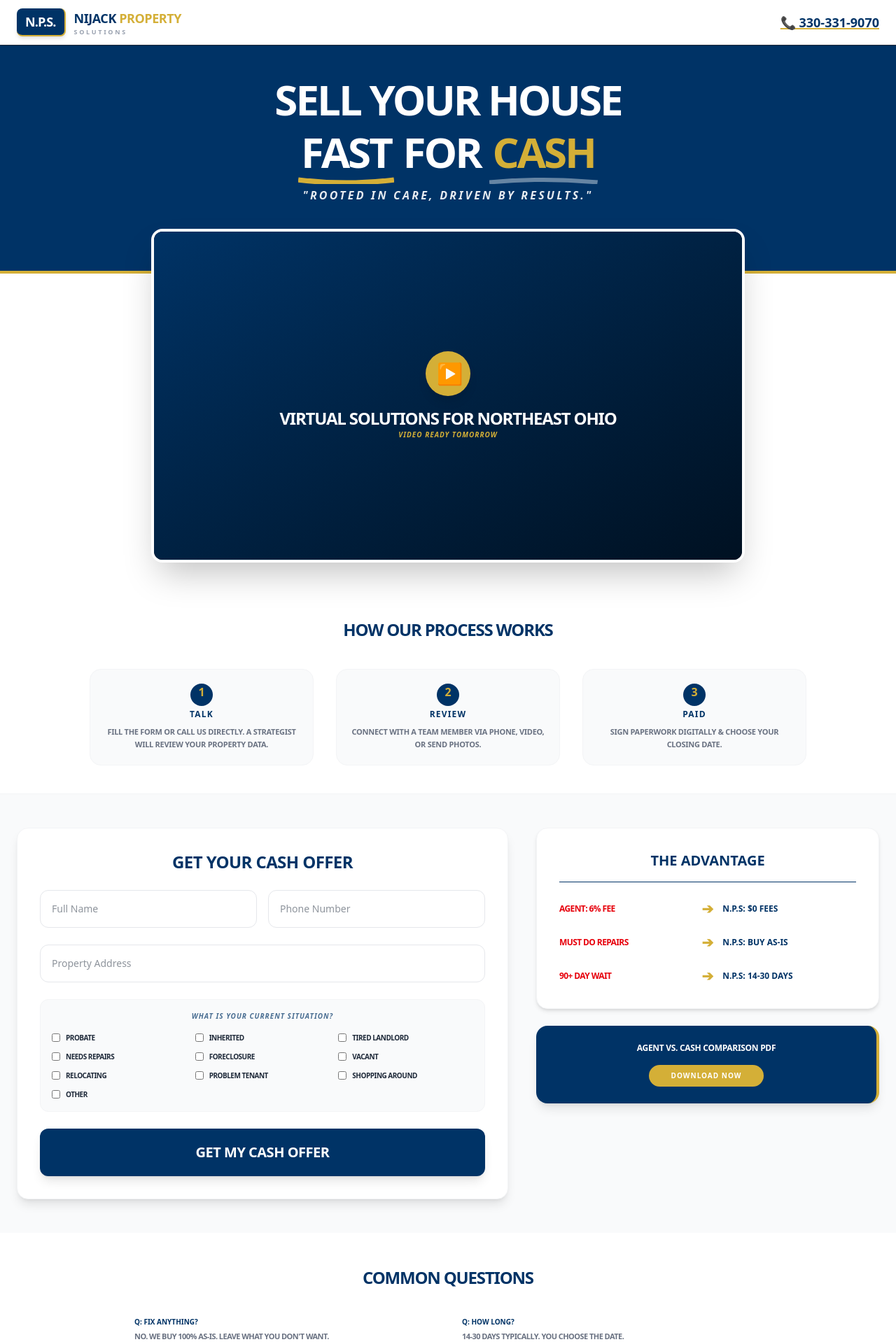
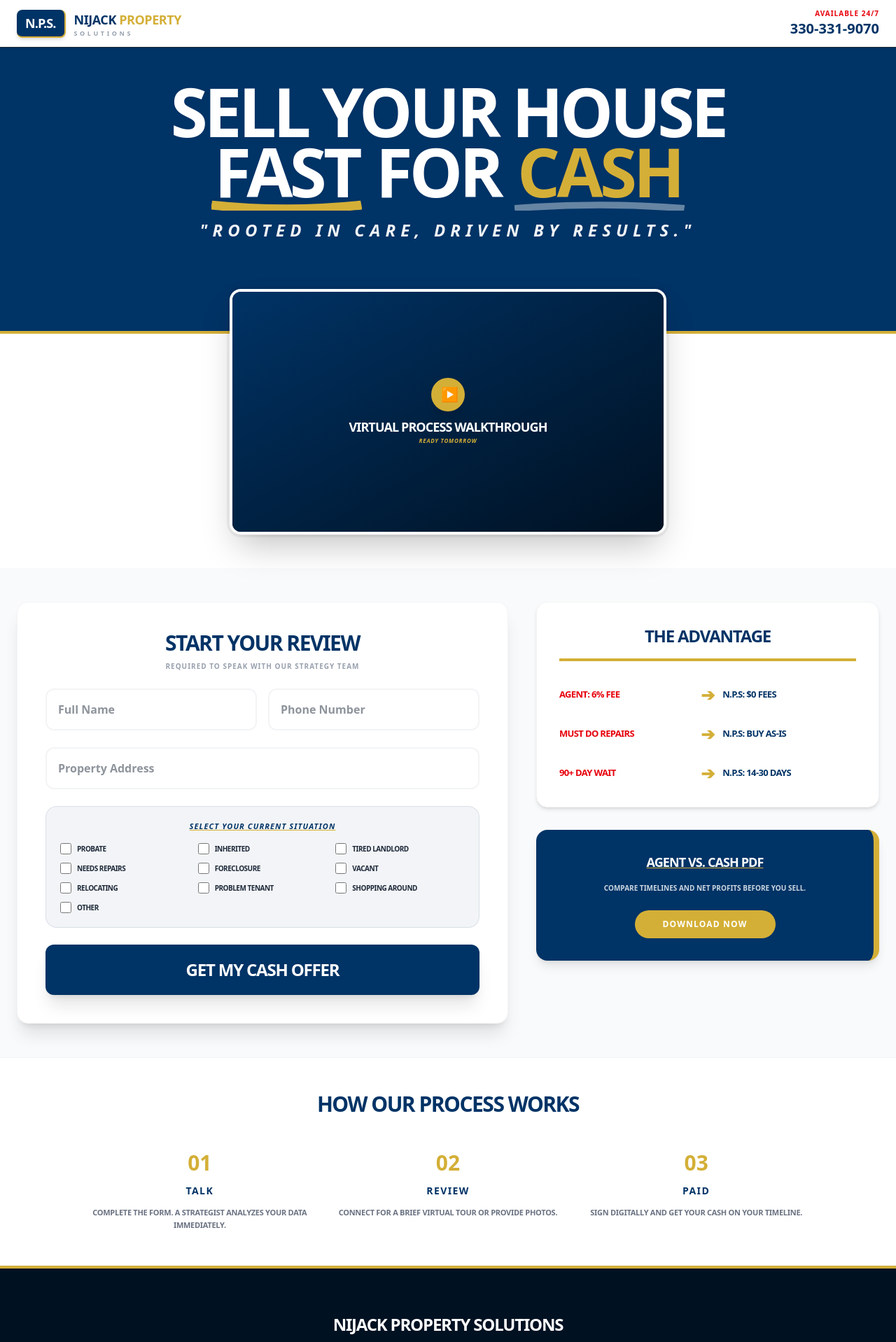
Before and after one commit to nijackacquisitions56/nijack-property-solutions, a React (Vite) app: page / in a window 1280 px wide. Shown: the top 1918 px of the page at 70% size. Built offline with nearby package versions, Linux system fonts and the light colour scheme.

Commit message:
Update App.jsx

```diff
--- a/src/App.jsx
+++ b/src/App.jsx
@@ -1,13 +1,22 @@
 import React, { useState } from "react";
 
-export default function NijackPropertySolutionsAudit() {
+export default function NijackPropertySolutionsElite() {
   const [submitted, setSubmitted] = useState(false);
   const [showOther, setShowOther] = useState(false);
+  const [isShopping, setIsShopping] = useState(false);
 
   const handleSubmit = async (e) => {
     e.preventDefault();
     const form = e.target;
     const data = new FormData(form);
+
+    // Screening Logic
+    const situation = data.getAll("situation");
+    if (situation.includes("Shopping Around")) {
+      setIsShopping(true);
+      return;
+    }
+
     try {
       const response = await fetch("https://formspree.io/f/xaqpozbn", {
         method: "POST",
@@ -19,12 +28,6 @@ export default function NijackPropertySolutionsAudit() {
         window.scrollTo({ top: 100, behavior: 'smooth' });
       }
     } catch (err) { console.error(err); }
-  };
-
-  const handleCheckboxChange = (e) => {
-    if (e.target.value === "Other") {
-      setShowOther(e.target.checked);
-    }
   };
 
   return (
@@ -39,56 +42,41 @@ export default function NijackPropertySolutionsAudit() {
             </div>
             <div className="text-left leading-tight">
               <div className="font-black text-lg text-[#003366] uppercase tracking-tight">NIJACK <span className="text-[#D4AF37]">PROPERTY</span></div>
-              <div className="text-[9px] text-gray-400 uppercase tracking-[0.3em] font-bold">Solutions</div>
+              <div className="text-[9px] text-gray-400 uppercase tracking-[0.4em] font-bold">Solutions</div>
             </div>
           </div>
-          <a href="tel:3303319070" className="font-bold text-[#003366] text-base md:text-lg underline decoration-[#D4AF37] decoration-2">📞 330-331-9070</a>
+          <div className="text-right">
+             <div className="text-[10px] font-black text-red-600 uppercase tracking-widest">Available 24/7</div>
+             <a href="tel:3303319070" className="font-black text-[#003366] text-xl">330-331-9070</a>
+          </div>
         </div>
       </header>
 
-      {/* COMPACT HERO */}
-      <section className="bg-[#003366] text-white pt-10 pb-24 border-b-4 border-[#D4AF37]">
-        <div className="mx-auto max-w-5xl px-6 text-center">
-          <h1 className="text-3xl md:text-6xl font-black mb-3 uppercase tracking-tighter leading-tight">
+      {/* BIGGER DESKTOP HERO */}
+      <section className="bg-[#003366] text-white pt-12 pb-32 border-b-4 border-[#D4AF37]">
+        <div className="mx-auto max-w-6xl px-6 text-center">
+          <h1 className="text-5xl md:text-8xl font-black mb-6 uppercase tracking-tighter leading-[0.9]">
             Sell Your House <br/>
             <span className="relative inline-block px-1">FAST
-              <svg className="absolute -bottom-2 left-0 w-full h-3 text-[#D4AF37]" viewBox="0 0 100 10" preserveAspectRatio="none"><path d="M0 5 Q 50 12 100 5" stroke="currentColor" strokeWidth="6" fill="transparent"/></svg>
+              <svg className="absolute -bottom-3 left-0 w-full h-4 text-[#D4AF37]" viewBox="0 0 100 10" preserveAspectRatio="none"><path d="M0 5 Q 50 12 100 5" stroke="currentColor" strokeWidth="8" fill="transparent"/></svg>
             </span> {" "}For{" "}
             <span className="relative inline-block px-1 text-[#D4AF37]">CASH
-              <svg className="absolute -bottom-2 left-0 w-full h-3 text-white opacity-40" viewBox="0 0 100 10" preserveAspectRatio="none"><path d="M0 8 Q 50 2 100 8" stroke="currentColor" strokeWidth="5" fill="transparent"/></svg>
+              <svg className="absolute -bottom-3 left-0 w-full h-4 text-white opacity-40" viewBox="0 0 100 10" preserveAspectRatio="none"><path d="M0 8 Q 50 2 100 8" stroke="currentColor" strokeWidth="6" fill="transparent"/></svg>
             </span>
           </h1>
-          <p className="text-sm md:text-base font-bold uppercase tracking-[0.2em] opacity-90 italic">"Rooted in Care, Driven by Results."</p>
+          <p className="text-lg md:text-2xl font-bold uppercase tracking-[0.3em] opacity-95 italic mt-4">"Rooted in Care, Driven by Results."</p>
         </div>
       </section>
 
-      {/* VIDEO SPOTLIGHT */}
-      <section className="mx-auto max-w-4xl px-6 -mt-16 mb-10">
-        <div className="bg-[#001122] rounded-2xl shadow-2xl border-4 border-white overflow-hidden aspect-video relative group">
+      {/* SMALLER VIDEO SPOTLIGHT */}
+      <section className="mx-auto max-w-2xl px-6 -mt-16 mb-12">
+        <div className="bg-[#001122] rounded-2xl shadow-2xl border-4 border-white overflow-hidden aspect-video relative group ring-4 ring-black/5">
            <div className="absolute inset-0 flex flex-col items-center justify-center text-center p-6 bg-gradient-to-br from-[#003366] to-[#001122]">
-              <div className="w-16 h-16 bg-[#D4AF37] rounded-full flex items-center justify-center mb-4 shadow-lg group-hover:scale-110 transition-transform cursor-pointer">
-                <span className="text-white text-3xl ml-1">▶</span>
+              <div className="w-12 h-12 bg-[#D4AF37] rounded-full flex items-center justify-center mb-2 shadow-lg transition-transform group-hover:scale-110 cursor-pointer">
+                <span className="text-white text-xl ml-1">▶</span>
               </div>
-              <h3 className="text-white font-black text-2xl uppercase tracking-tighter">Virtual Solutions for Northeast Ohio</h3>
-              <p className="text-[#D4AF37] font-bold uppercase text-[10px] tracking-widest italic">Video Ready Tomorrow</p>
-           </div>
-        </div>
-      </section>
-
-      {/* REVISED AND NEUTRALIZED PROCESS SECTION */}
-      <section id="how-it-works" className="py-10 bg-white border-b border-gray-100 px-6">
-        <div className="mx-auto max-w-5xl text-center">
-          <h2 className="text-2xl font-black text-[#003366] uppercase mb-10 tracking-tighter">How Our Process Works</h2>
-          <div className="grid md:grid-cols-3 gap-8">
-            {[{t:"Talk",d:"Fill the form or call us directly. A strategist will review your property data."}, {t:"Review",d:"Connect with a team member via phone, video, or send photos."}, {t:"Paid",d:"Sign paperwork digitally & choose your closing date."}].map((s,i) => (
-              <div key={i} className="space-y-2 p-5 bg-gray-50 rounded-2xl border border-gray-100">
-                <div className="inline-block h-8 w-8 bg-[#003366] rounded-full text-[#D4AF37] font-black text-base flex items-center justify-center mb-1">
-                  {i+1}
-                </div>
-                <h4 className="font-black text-[#003366] uppercase text-xs tracking-widest">{s.t}</h4>
-                <p className="text-[11px] text-gray-500 font-bold uppercase tracking-tight leading-relaxed">{s.d}</p>
-              </div>
-            ))}
+              <h3 className="text-white font-black text-lg uppercase tracking-tighter">Virtual Process Walkthrough</h3>
+              <p className="text-[#D4AF37] font-bold uppercase text-[8px] tracking-widest italic">Ready Tomorrow</p>
            </div>
         </div>
       </section>
@@ -97,92 +85,88 @@ export default function NijackPropertySolutionsAudit() {
       <main className="py-12 bg-gray-50">
         <div className="mx-auto max-w-7xl px-6 grid lg:grid-cols-12 gap-10 items-start">
 
-          <div className="lg:col-span-7 bg-white rounded-2xl p-6 md:p-8 shadow-lg border border-gray-100">
-            {!submitted ? (
+          {/* SCREENING FORM */}
+          <div className="lg:col-span-7 bg-white rounded-2xl p-6 md:p-10 shadow-xl border border-gray-100">
+            {!submitted && !isShopping ? (
               <form onSubmit={handleSubmit} className="space-y-6">
-                <h2 className="text-2xl font-black text-[#003366] uppercase text-center tracking-tight">Get Your Cash Offer</h2>
+                <h2 className="text-3xl font-black text-[#003366] uppercase text-center tracking-tighter">Start Your Review</h2>
+                <p className="text-[10px] text-gray-400 font-bold uppercase text-center -mt-4 tracking-widest">Required to speak with our strategy team</p>
                 <div className="grid md:grid-cols-2 gap-4">
-                  <input name="full_name" required placeholder="Full Name" className="rounded-xl border border-gray-200 p-4 w-full text-sm font-medium" />
-                  <input name="phone" required placeholder="Phone Number" className="rounded-xl border border-gray-200 p-4 w-full text-sm font-medium" />
+                  <input name="full_name" required placeholder="Full Name" className="rounded-xl border-2 border-gray-100 p-4 w-full text-base font-bold" />
+                  <input name="phone" required placeholder="Phone Number" className="rounded-xl border-2 border-gray-100 p-4 w-full text-base font-bold" />
                 </div>
-                <input name="property_address" required placeholder="Property Address" className="rounded-xl border border-gray-200 p-4 w-full text-sm font-medium" />
+                <input name="property_address" required placeholder="Property Address" className="rounded-xl border-2 border-gray-100 p-4 w-full text-base font-bold" />
 
-                <div className="p-4 bg-gray-50 rounded-xl border border-gray-100">
-                  <p className="text-[10px] font-black text-[#003366] uppercase mb-4 text-center tracking-widest opacity-70 italic">What is your current situation?</p>
+                <div className="p-5 bg-[#003366]/5 rounded-2xl border border-[#003366]/10">
+                  <p className="text-[11px] font-black text-[#003366] uppercase mb-4 text-center tracking-widest italic underline decoration-[#D4AF37]">Select Your Current Situation</p>
                   <div className="grid grid-cols-2 sm:grid-cols-3 gap-3 text-[10px]">
                     {["Probate", "Inherited", "Tired Landlord", "Needs Repairs", "Foreclosure", "Vacant", "Relocating", "Problem Tenant", "Shopping Around", "Other"].map((label) => (
                       <label key={label} className="flex gap-2 items-center cursor-pointer hover:text-[#D4AF37] transition-colors">
-                        <input type="checkbox" name="situation" value={label} onChange={handleCheckboxChange} className="h-3 w-3 accent-[#003366]" />
+                        <input type="checkbox" name="situation" value={label} onChange={(e) => {
+                           if(e.target.value === "Other") setShowOther(e.target.checked);
+                        }} className="h-4 w-4 accent-[#003366]" />
                         <span className="font-bold uppercase tracking-tighter">{label}</span>
                       </label>
                     ))}
                   </div>
+                  {showOther && <textarea name="other_explanation" placeholder="Details..." className="mt-4 w-full rounded-xl border-2 border-gray-100 p-3 text-[11px] font-bold uppercase h-20 outline-none focus:border-[#D4AF37]" />}
+                </div>
 
-                  {showOther && (
-                    <div className="mt-4 animate-in fade-in slide-in-from-top-1 duration-200">
-                      <textarea name="other_explanation" placeholder="Please describe..." className="w-full rounded-xl border border-gray-200 p-3 text-[11px] font-bold uppercase outline-none focus:border-[#D4AF37] h-20" />
+                <button type="submit" className="w-full rounded-xl bg-[#003366] py-5 font-black text-white text-2xl shadow-xl hover:bg-[#D4AF37] transition-all uppercase tracking-tighter">
+                  GET MY CASH OFFER
+                </button>
+              </form>
+            ) : isShopping ? (
+              <div className="text-center py-16 px-4">
+                <h2 className="text-2xl font-black text-[#003366] uppercase mb-4">Thank You for Inquiring</h2>
+                <p className="text-sm font-bold text-gray-500 uppercase leading-relaxed">We focus on owners needing to sell within 60 days. Please download our "Agent vs. Cash" guide to the right to see if a cash offer fits your timeline.</p>
+              </div>
+            ) : (
+              <div className="text-center py-16">
+                <h2 className="text-3xl font-black text-[#D4AF37] uppercase tracking-tighter">Review Initiated!</h2>
+                <p className="font-bold text-[#003366] uppercase mt-2">A strategist will be in touch shortly.</p>
               </div>
             )}
           </div>
 
-                <button type="submit" className="w-full rounded-xl bg-[#003366] py-5 font-black text-white text-xl shadow-lg hover:bg-[#D4AF37] transition-all uppercase tracking-tight">
-                  GET MY CASH OFFER
-                </button>
-              </form>
-            ) : (
-              <div className="text-center py-12"><h2 className="text-2xl font-black text-[#D4AF37] uppercase tracking-tighter">Your property is under review!</h2></div>
-            )}
-          </div>
-
-          <div className="lg:col-span-5 space-y-6">
-
-            {/* AUDITED NIJACK ADVANTAGE (IMPROVED VISIBILITY) */}
+          {/* THE ADVANTAGE (BIGGER TEXT) */}
+          <div className="lg:col-span-5 space-y-8">
             <div className="bg-white rounded-2xl p-8 shadow-md border border-gray-100">
-              <h3 className="text-xl font-black text-[#003366] mb-6 uppercase border-b pb-4 text-center">The Advantage</h3>
-              <div className="space-y-5">
+              <h3 className="text-2xl font-black text-[#003366] mb-8 uppercase border-b-4 border-[#D4AF37] pb-4 text-center tracking-tighter">The Advantage</h3>
+              <div className="space-y-6">
                 {[
                   { bad: "Agent: 6% Fee", good: "N.P.S: $0 Fees" },
                   { bad: "Must Do Repairs", good: "N.P.S: Buy AS-IS" },
                   { bad: "90+ Day Wait", good: "N.P.S: 14-30 Days" }
                 ].map((row, i) => (
-                  <div key={i} className="flex items-center text-[12px] font-black uppercase">
-                    {/* The bad text is now red, bold, no line-through, and wider for maximum visibility */}
-                    <span className="text-red-600 font-extrabold w-[45%] text-left tracking-tighter">
-                      {row.bad}
-                    </span>
-                    <span className="text-[#D4AF37] text-xl font-bold px-2 w-[10%] text-center">
-                      ➔
-                    </span>
-                    <span className="text-[#003366] w-[45%] text-left">
-                      {row.good}
-                    </span>
+                  <div key={i} className="flex items-center text-[13px] font-black uppercase tracking-tighter">
+                    <span className="text-red-600 font-black w-[45%] text-left">{row.bad}</span>
+                    <span className="text-[#D4AF37] text-2xl font-bold px-2 w-[10%] text-center">➔</span>
+                    <span className="text-[#003366] w-[45%] text-left">{row.good}</span>
                   </div>
                 ))}
               </div>
             </div>
 
-            <div className="bg-[#003366] rounded-2xl p-6 text-white text-center shadow-lg border-r-4 border-[#D4AF37]">
-              <h4 className="text-xs font-black mb-4 uppercase tracking-tight">Agent vs. Cash Comparison PDF</h4>
-              <a href="YOUR_PDF_URL_HERE" target="_blank" className="inline-block bg-[#D4AF37] text-white px-8 py-2 rounded-full font-black text-[10px] hover:scale-105 transition-transform uppercase tracking-widest">DOWNLOAD NOW</a>
+            <div className="bg-[#003366] rounded-2xl p-8 text-white text-center shadow-lg border-r-8 border-[#D4AF37]">
+              <h4 className="text-lg font-black mb-4 uppercase tracking-tighter underline decoration-[#D4AF37]">Agent vs. Cash PDF</h4>
+              <p className="text-[10px] font-bold uppercase opacity-80 mb-6">Compare timelines and net profits before you sell.</p>
+              <a href="YOUR_PDF_URL_HERE" target="_blank" className="inline-block bg-[#D4AF37] text-white px-10 py-3 rounded-full font-black text-xs hover:scale-105 transition-transform uppercase tracking-widest">DOWNLOAD NOW</a>
             </div>
           </div>
         </div>
       </main>
 
-      {/* FAQ SECTION */}
-      <section id="faq" className="py-12 bg-white px-6">
-        <div className="mx-auto max-w-4xl">
-          <h2 className="text-2xl font-black text-[#003366] text-center uppercase mb-10 tracking-tighter">Common Questions</h2>
-          <div className="grid md:grid-cols-2 gap-10 text-left">
-            {[
-              { q: "Fix anything?", a: "No. We buy 100% as-is. Leave what you don't want." },
-              { q: "How long?", a: "14-30 days typically. You choose the date." },
-              { q: "Fees?", a: "Zero commissions. Zero hidden costs." },
-              { q: "Where?", a: "Northeast Ohio: Akron, Cleveland, & Suburbs." }
-            ].map((item, i) => (
-              <div key={i} className="space-y-1">
-                <p className="font-black text-[#003366] uppercase text-[10px]">Q: {item.q}</p>
-                <p className="text-gray-500 text-[11px] font-bold uppercase tracking-tighter leading-relaxed">{item.a}</p>
+      {/* NEUTRALIZED PROCESS SECTION */}
+      <section id="how-it-works" className="py-12 bg-white border-y border-gray-100 px-6">
+        <div className="mx-auto max-w-5xl text-center">
+          <h2 className="text-3xl font-black text-[#003366] uppercase mb-12 tracking-tighter">How Our Process Works</h2>
+          <div className="grid md:grid-cols-3 gap-10">
+            {[{t:"Talk",d:"Complete the form. A strategist analyzes your data immediately."}, {t:"Review",d:"Connect for a brief virtual tour or provide photos."}, {t:"Paid",d:"Sign digitally and get your cash on your timeline."}].map((s,i) => (
+              <div key={i} className="space-y-3">
+                <div className="text-3xl font-black text-[#D4AF37]">0{i+1}</div>
+                <h4 className="font-black text-[#003366] uppercase text-sm tracking-widest">{s.t}</h4>
+                <p className="text-[11px] text-gray-500 font-bold uppercase tracking-tight leading-relaxed">{s.d}</p>
               </div>
             ))}
           </div>
@@ -190,11 +174,11 @@ export default function NijackPropertySolutionsAudit() {
       </section>
 
       {/* FOOTER */}
-      <footer className="bg-[#001122] text-white py-12 border-t-4 border-[#D4AF37] text-center px-6">
+      <footer className="bg-[#001122] text-white py-16 border-t-4 border-[#D4AF37] text-center px-6">
         <div className="mx-auto max-w-4xl">
-          <div className="font-black text-xl uppercase mb-1 tracking-tight">NIJACK PROPERTY SOLUTIONS</div>
-          <p className="text-[#D4AF37] text-[9px] font-bold tracking-[0.4em] mb-8 uppercase">Northeast Ohio Real Estate Investment Solutions</p>
-          <div className="bg-white/5 rounded-2xl p-6 text-left border border-white/10 mb-8 text-[10px] text-gray-400 leading-relaxed max-w-2xl mx-auto uppercase font-bold tracking-tighter">
+          <div className="font-black text-2xl uppercase mb-2 tracking-tighter">NIJACK PROPERTY SOLUTIONS</div>
+          <p className="text-[#D4AF37] text-[10px] font-bold tracking-[0.4em] mb-12 uppercase">Virtual Investment Solutions • Northeast Ohio</p>
+          <div className="bg-white/5 rounded-2xl p-8 text-left border border-white/10 mb-12 text-[10px] text-gray-400 leading-relaxed max-w-2xl mx-auto uppercase font-bold tracking-tighter opacity-70">
             <p>At <span className="text-white">Nijack Property Solutions</span>, we value your privacy. Your data will <span className="text-[#D4AF37] underline">NEVER</span> be sold. Serving Northeast Ohio. 14-30 day typical closing.</p>
           </div>
           <p className="text-[11px] opacity-70 uppercase tracking-[0.2em] font-black">
```
Lines whose indentation alone changed are shown as unchanged.
